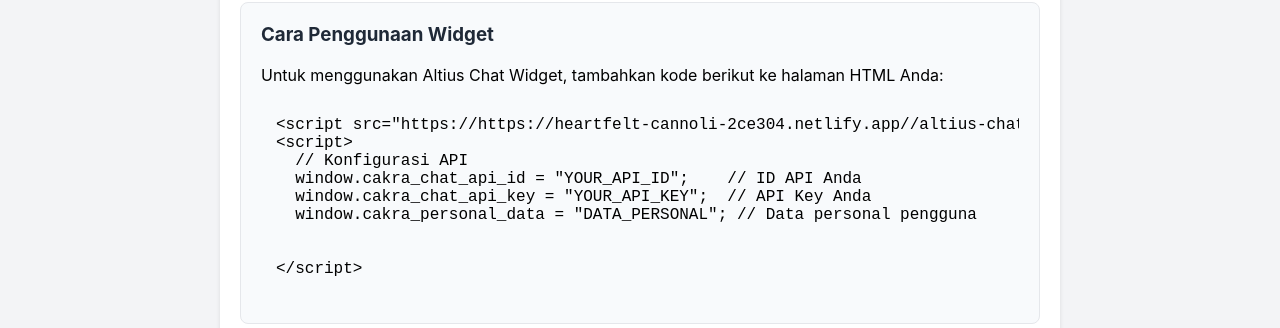
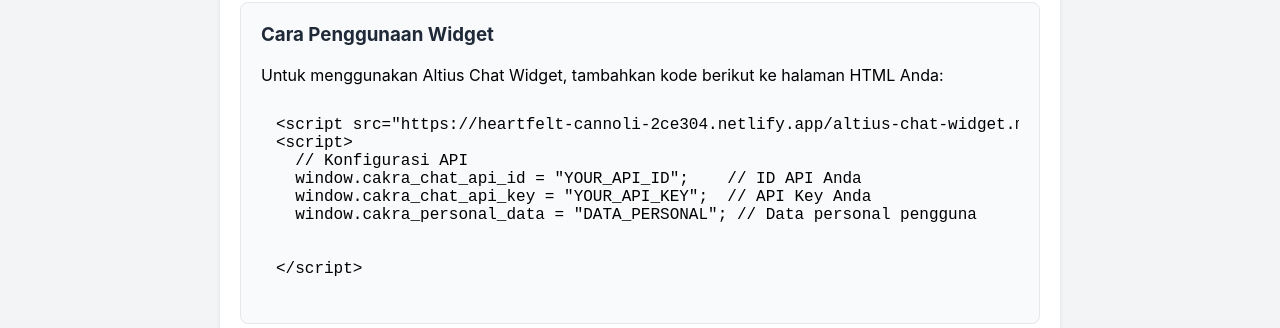
Before and after one commit to faniadifrihandoko1/widget-chatbot-ai, a plain HTML site: page index.html in a window 1280 px wide. Shown: the part 128-456 px from the top of the page. Drawn offline with Linux system fonts and the light colour scheme.

Commit message:
fix: dokumentasi

```diff
--- a/index.html
+++ b/index.html
@@ -77,7 +77,7 @@
           Untuk menggunakan Altius Chat Widget, tambahkan kode berikut ke
           halaman HTML Anda:
         </p>
-        <pre><code>&lt;script src="https://https://heartfelt-cannoli-2ce304.netlify.app//altius-chat-widget.min.js"&gt;&lt;/script&gt;
+        <pre><code>&lt;script src="https://heartfelt-cannoli-2ce304.netlify.app/altius-chat-widget.min.js"&gt;&lt;/script&gt;
 &lt;script&gt;
   // Konfigurasi API
   window.cakra_chat_api_id = "YOUR_API_ID";    // ID API Anda
```
